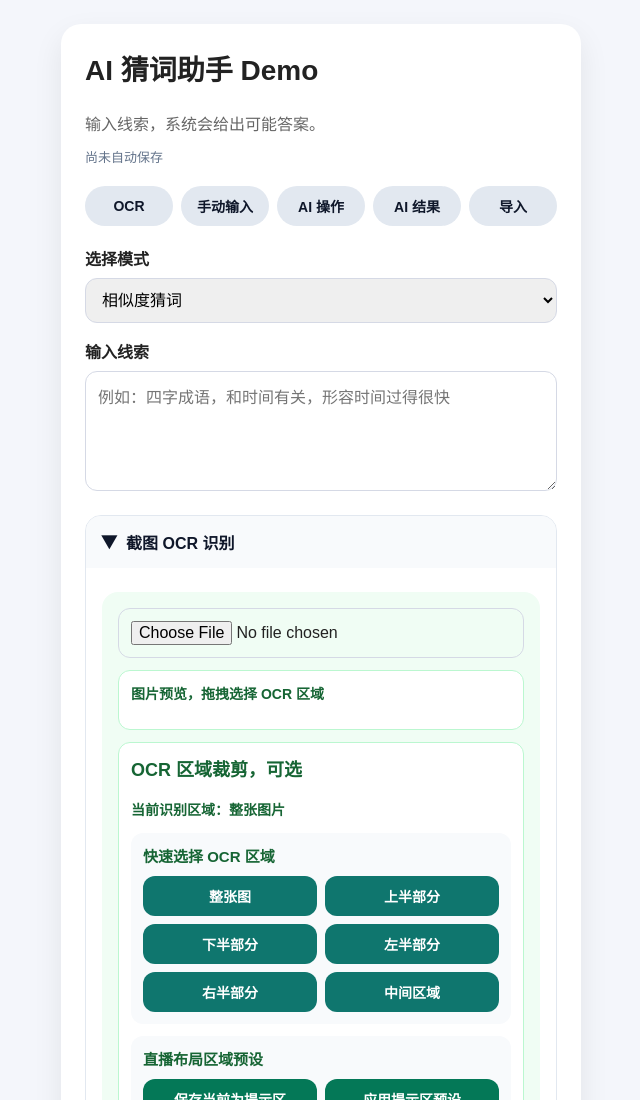
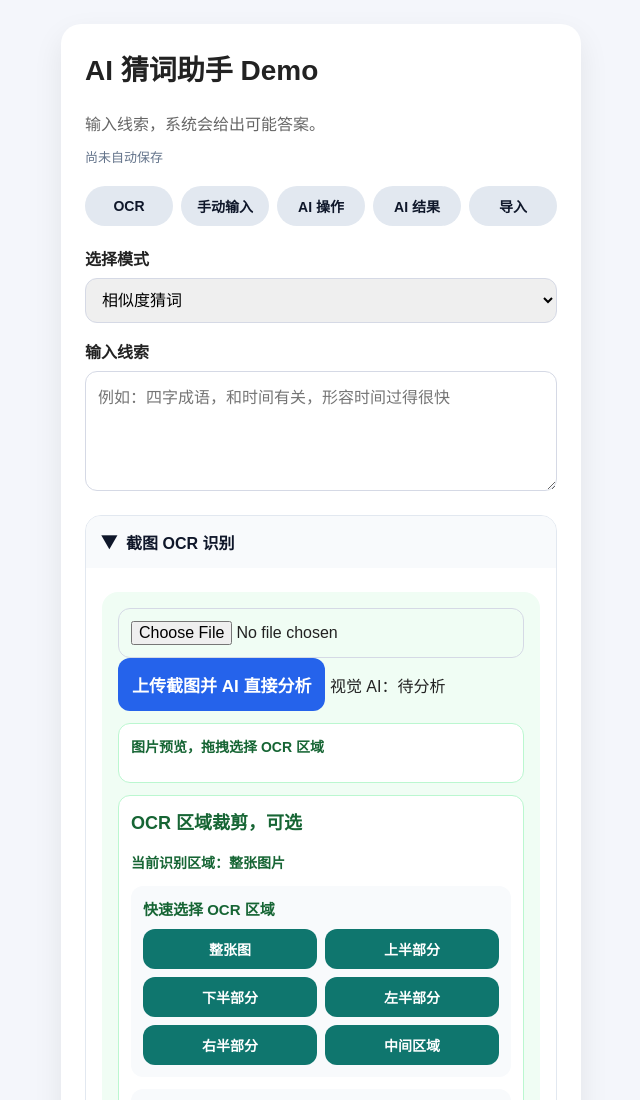
Before and after one commit to kieranji/floating-guess-assistant, a plain HTML site: page web-demo/index.html in a window 1280 px wide. Shown: the top 1100 px of the page, without its empty margins (319-959 px from the left). Drawn offline with Linux system fonts and the light colour scheme.

Commit message:
Add AI Vision Button

```diff
--- a/web-demo/index.html
+++ b/web-demo/index.html
@@ -43,6 +43,9 @@
           type="file"
           accept="image/*"
         />
+
+        <button id="visionAnalyzeBtn" type="button">上传截图并 AI 直接分析</button>
+        <span id="visionStatus">视觉 AI：待分析</span>
 
         <div class="ocr-image-preview-box">
           <p>图片预览，拖拽选择 OCR 区域</p>
```
